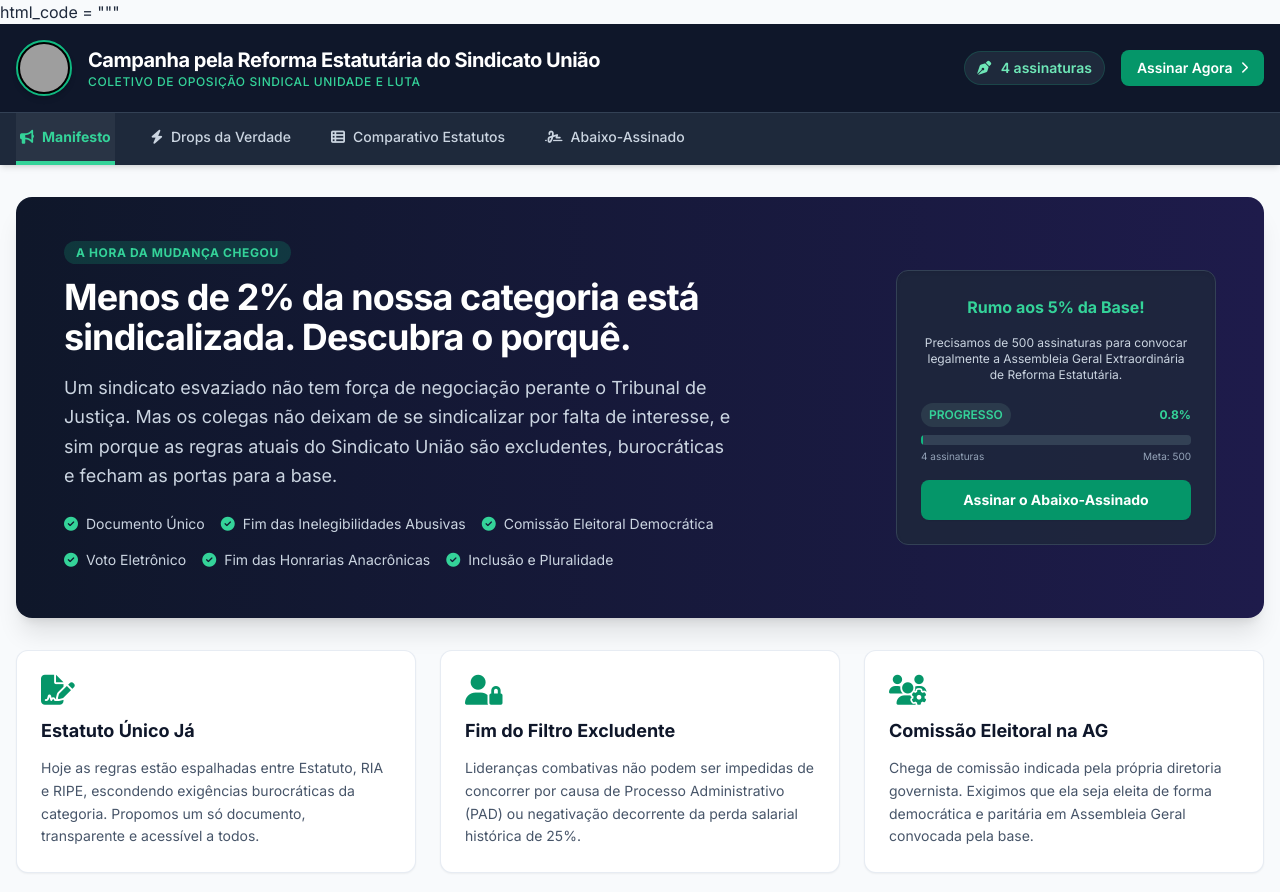
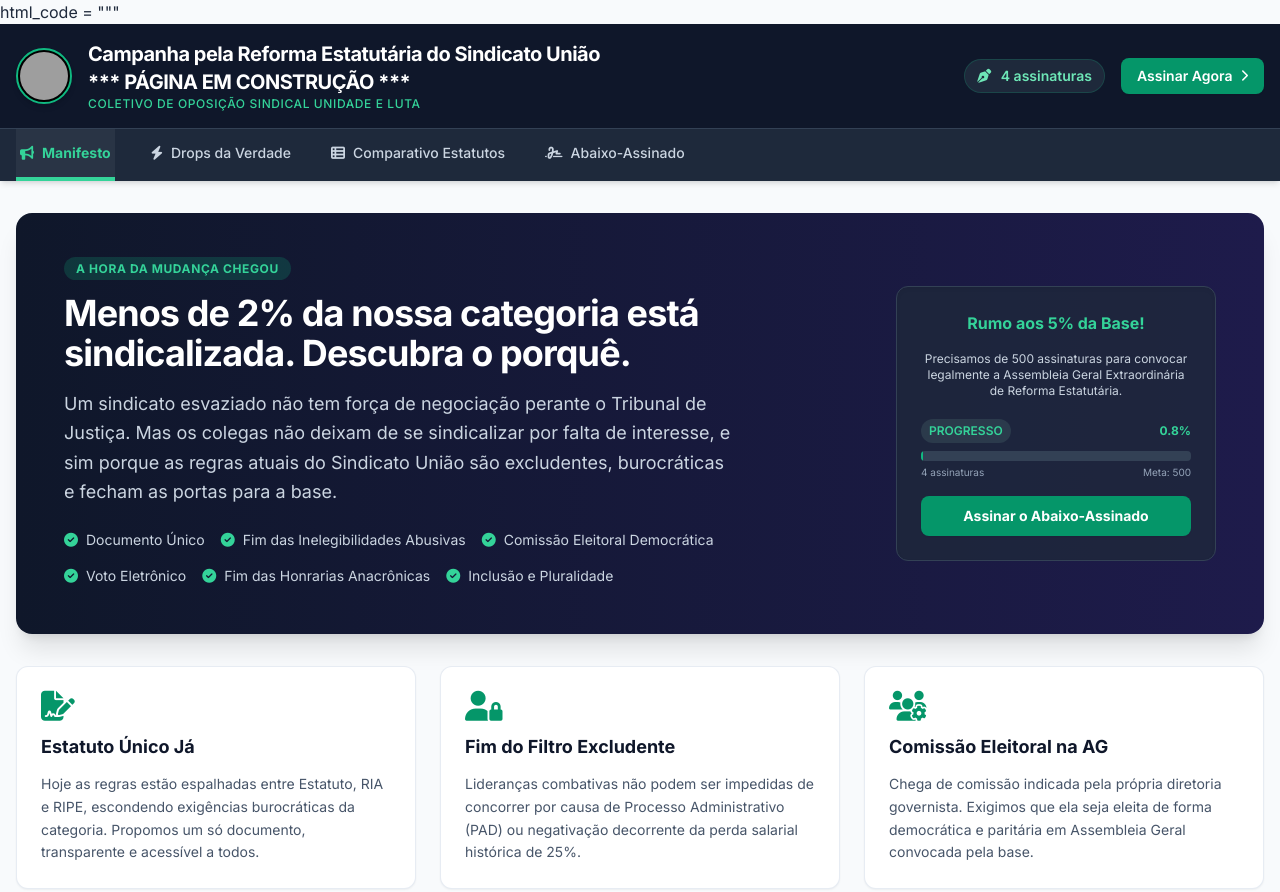
Before and after one commit to unidadeelutajudsp/campanha-estatuto, a plain HTML site: page index.html in a window 1280 px wide. Shown: the top 892 px of the page. Drawn offline with nearby package versions, Linux system fonts and the light colour scheme; grey boxes are pictures that could not be loaded.

Commit message:
Add files via upload

```diff
--- a/index.html
+++ b/index.html
@@ -46,7 +46,7 @@ html_code = """<!DOCTYPE html>
             <div class="flex items-center space-x-4 mb-4 md:mb-0">
                 <img src="logo.png" alt="Logo Coletivo Unidade e Luta" class="w-14 h-14 rounded-full border-2 border-emerald-500 shadow-md bg-black object-cover p-0.5">
                 <div>
-                    <h1 class="text-xl font-bold tracking-tight">Campanha pela Reforma Estatutária do Sindicato União</h1>
+                    <h1 class="text-xl font-bold tracking-tight">Campanha pela Reforma Estatutária do Sindicato União<p>***   PÁGINA EM CONSTRUÇÃO   ***</p></h1>
                     <p class="text-xs text-emerald-400 font-medium tracking-wider uppercase">Coletivo de Oposição Sindical Unidade e Luta</p>
                 </div>
             </div>
```
